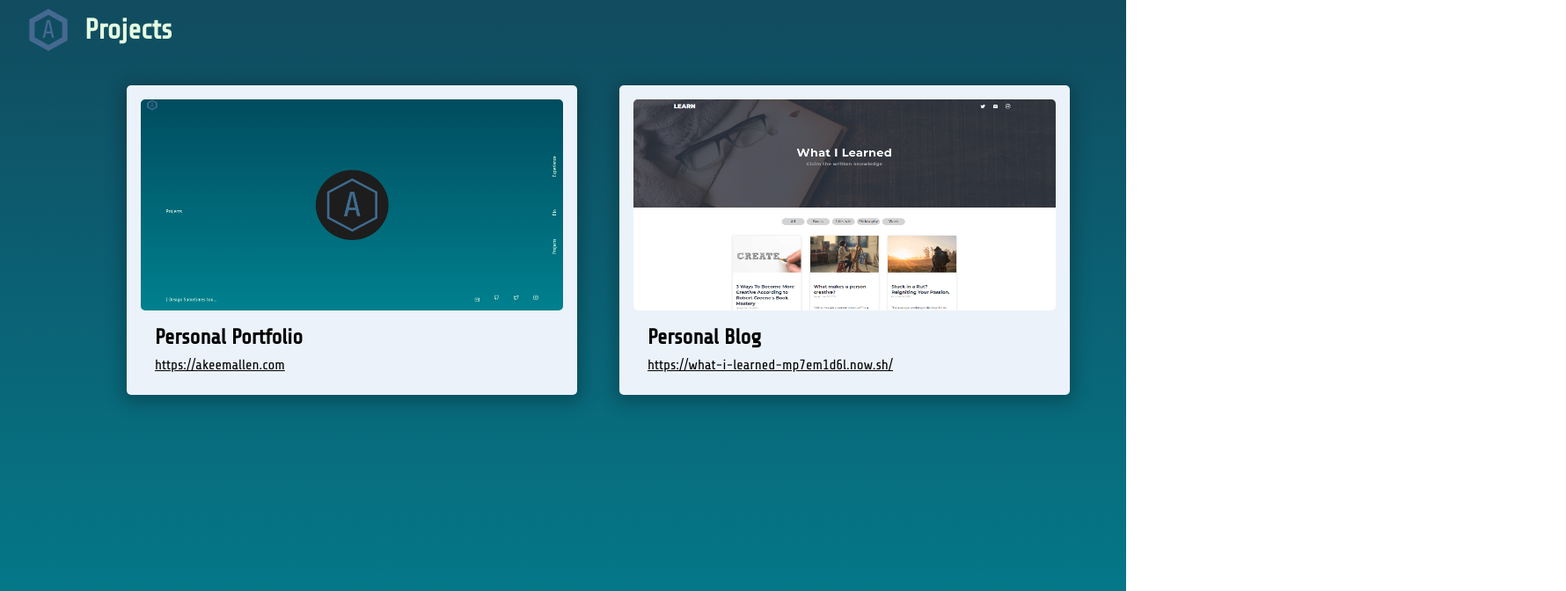
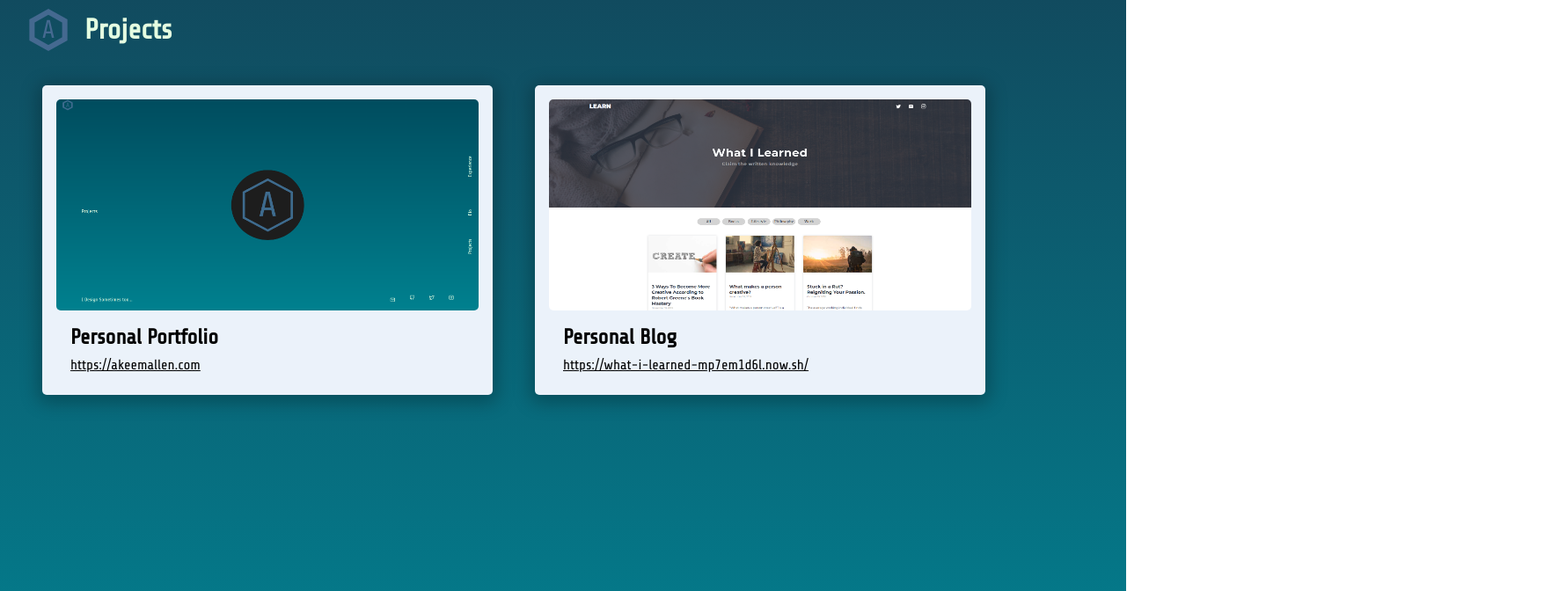
Before and after one commit to AkeemAllen/personal-portfolio, a React (Create React App) app: page /projects in a window 1280 px wide. Shown: the top 672 px of the page at 88% size, 1780 px wide, since content can reach past the window. Built offline with nearby package versions, Linux system fonts and the light colour scheme.

Commit message:
Made Backdrop invisible on Landing Page

```diff
--- a/src/App.css
+++ b/src/App.css
@@ -8,7 +8,6 @@
 * {
   margin: 0;
   padding: 0;
-  overflow-x: hidden;
 }
 
 #root {
--- a/src/components/Backdrop.jsx
+++ b/src/components/Backdrop.jsx
@@ -1,6 +1,6 @@
 import React from "react";
 
-export default function Backdrop() {
+export default function Backdrop({ page }) {
   return (
     <div
       style={{
@@ -8,6 +8,7 @@ export default function Backdrop() {
         zIndex: 1,
         height: "100vh",
         width: "100vw",
+        backgroundColor: `rgba(0,0,0,${page === "Landing" ? 0 : 0.25})`,
       }}
     ></div>
   );
--- a/src/pages/Biography.jsx
+++ b/src/pages/Biography.jsx
@@ -1,7 +1,28 @@
 import React from "react";
+import { createUseStyles } from "react-jss";
 
 const Biography = () => {
-  return <div>Biography</div>;
+  const classes = useStyles();
+  return (
+    <div className={classes.container}>
+      <h1 className={classes.header}>Biography</h1>
+    </div>
+  );
 };
 
 export default Biography;
+
+const useStyles = createUseStyles({
+  container: {
+    display: "grid",
+    gridTemplateRows: "min-content min-content",
+    fontFamily: "Share Tech",
+    minHeight: "100vh",
+  },
+  header: {
+    paddingTop: "1rem",
+    paddingLeft: "6rem",
+    color: "var(--main-font-color)",
+    marginBottom: "5rem",
+  },
+});
--- a/src/pages/Landing.jsx
+++ b/src/pages/Landing.jsx
@@ -120,7 +120,7 @@ const Landing = () => {
         <img src={logoCenter} alt="logoCenter" />
         <text className={classes.logoText}>A</text>
       </animated.div>
-      {clicked ? <Backdrop /> : null}
+      {clicked ? <Backdrop page="Landing" /> : null}
       <nav className={classes.navigation} ref={ref}>
         {animateNavigation.map((navItem, index) => (
           <animated.div
--- a/src/pages/Projects.jsx
+++ b/src/pages/Projects.jsx
@@ -22,12 +22,14 @@ const Projects = () => {
       name: "Personal Portfolio",
       url: "https://akeemallen.com",
       description: `A portfolio meant to show off my abilities and achievements`,
+      technologiesUsed: ["React", "Figma(For Designs)"],
     },
     {
       screenshot: websitePhoto2,
       name: "Personal Blog",
       url: "https://what-i-learned-mp7em1d6l.now.sh/",
       description: `My Personal Blog Site`,
+      technologiesUsed: ["React", "Gatsby", "Contentful"],
     },
   ];
 
@@ -90,16 +92,16 @@ const useStyles = createUseStyles({
   container: {
     display: "grid",
     gridTemplateRows: "1fr 10fr",
-    paddingLeft: "6rem",
     fontFamily: "Share Tech",
     minHeight: "100vh",
   },
   header: {
+    paddingLeft: "6rem",
     paddingTop: "1rem",
     color: "var(--main-font-color)",
   },
   detailedView: {
-    position: "absolute",
+    position: "fixed",
     marginTop: "2rem",
     height: "90vh",
     width: "30rem",
```
